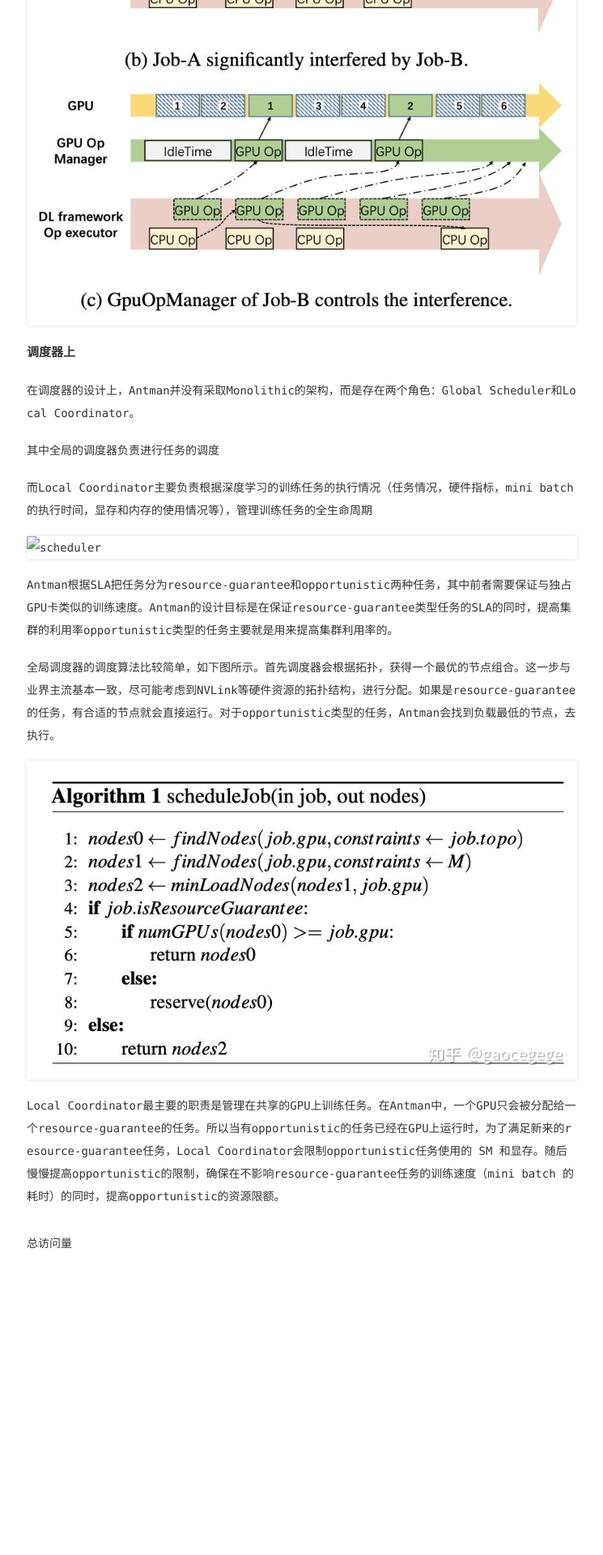
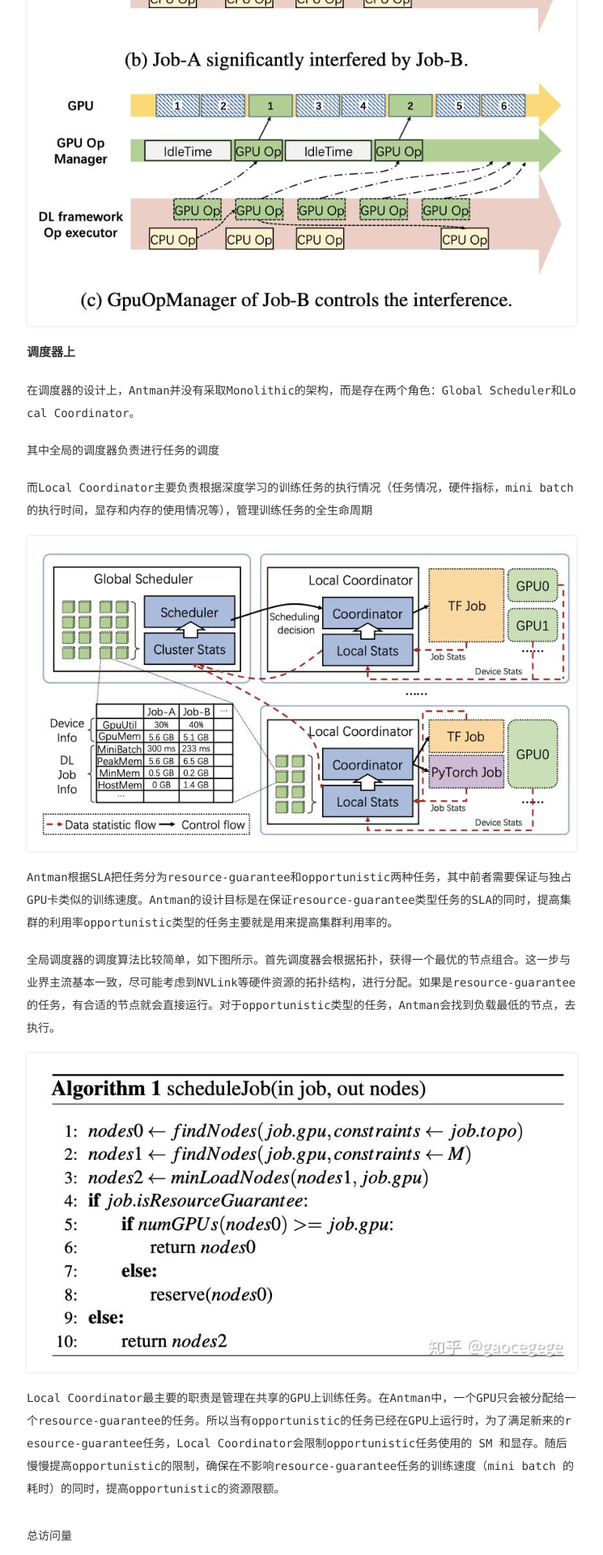
Before and after one commit to Yangzy0723/Yangzy0723.github.io, a Jekyll site: the page built from _posts/2024-11-20-《AntMan: Dynamic Scaling on GPU Clusters for Deep Learning》.md, in a window 1280 px wide. Shown: the part 4353-6273 px from the top of the page at 81% size, without its empty margins (267-1012 px from the left). Built offline with Jekyll 4.4.1, drawn with Linux system fonts in a browser that asks for light colours; comment, search, counter and statistics services are not loaded; before the commit the page ends 5912 px from its top, so only the background shows below that.

Commit message:
fix broken pictures

```diff
--- a/_posts/2024-11-20-《AntMan: Dynamic Scaling on GPU Clusters for Deep Learning》.md
+++ b/_posts/2024-11-20-《AntMan: Dynamic Scaling on GPU Clusters for Deep Learning》.md
@@ -112,7 +112,7 @@ GPU内存的动态扩展：GPU内存是DL作业中最稀缺的资源，其分配
 
 而Local Coordinator主要负责根据深度学习的训练任务的执行情况（任务情况，硬件指标，mini batch的执行时间，显存和内存的使用情况等），管理训练任务的全生命周期
 
-![scheduler](scheduler.jpg)
+![scheduler](scheduler.png)
 
 Antman根据SLA把任务分为resource-guarantee和opportunistic两种任务，其中前者需要保证与独占GPU卡类似的训练速度。Antman的设计目标是在保证resource-guarantee类型任务的SLA的同时，提高集群的利用率opportunistic类型的任务主要就是用来提高集群利用率的。
 
```
Also changed, not shown: posts/2024/11/20/scheduler.jpg (deleted), posts/2024/11/20/scheduler.png (added).
